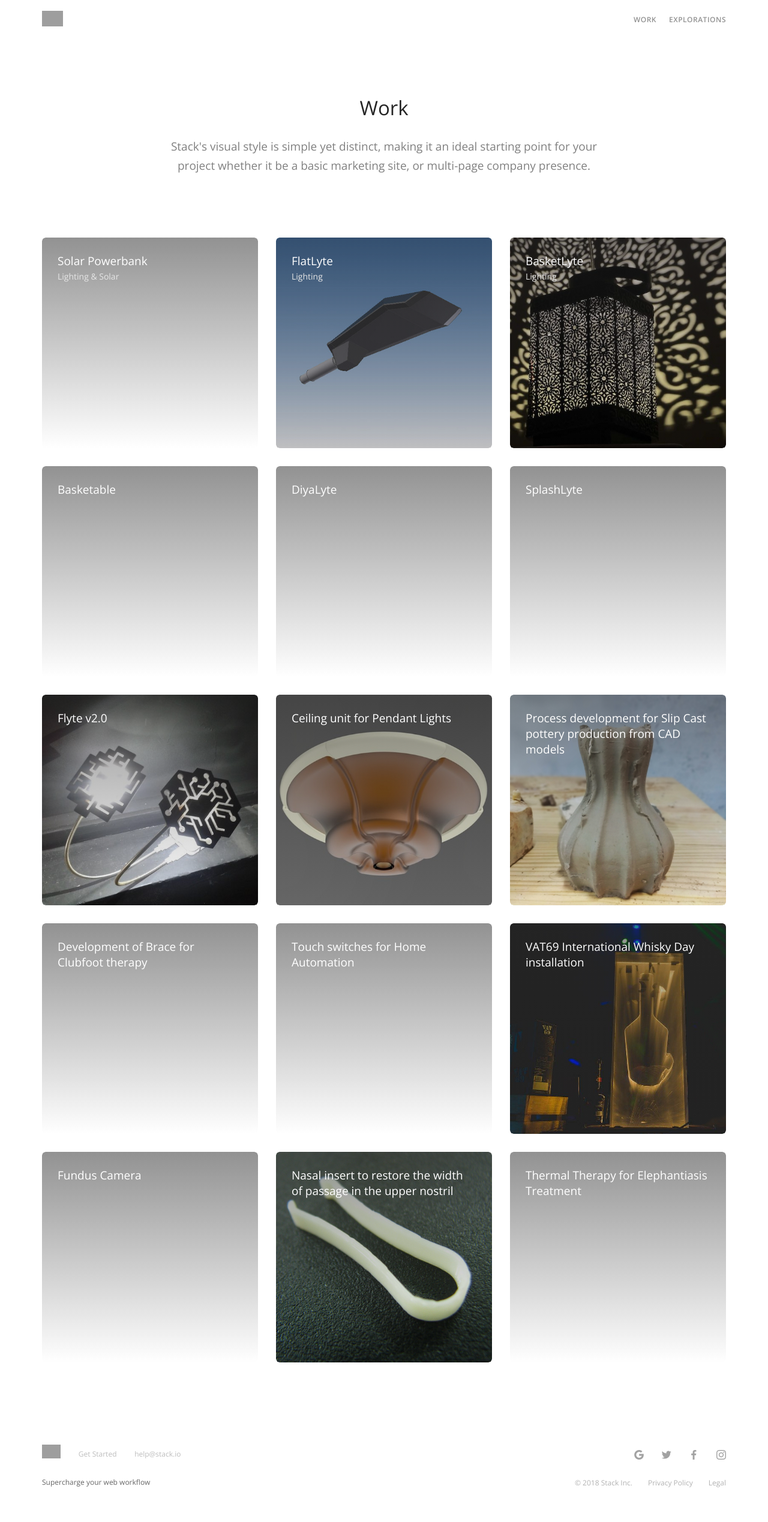
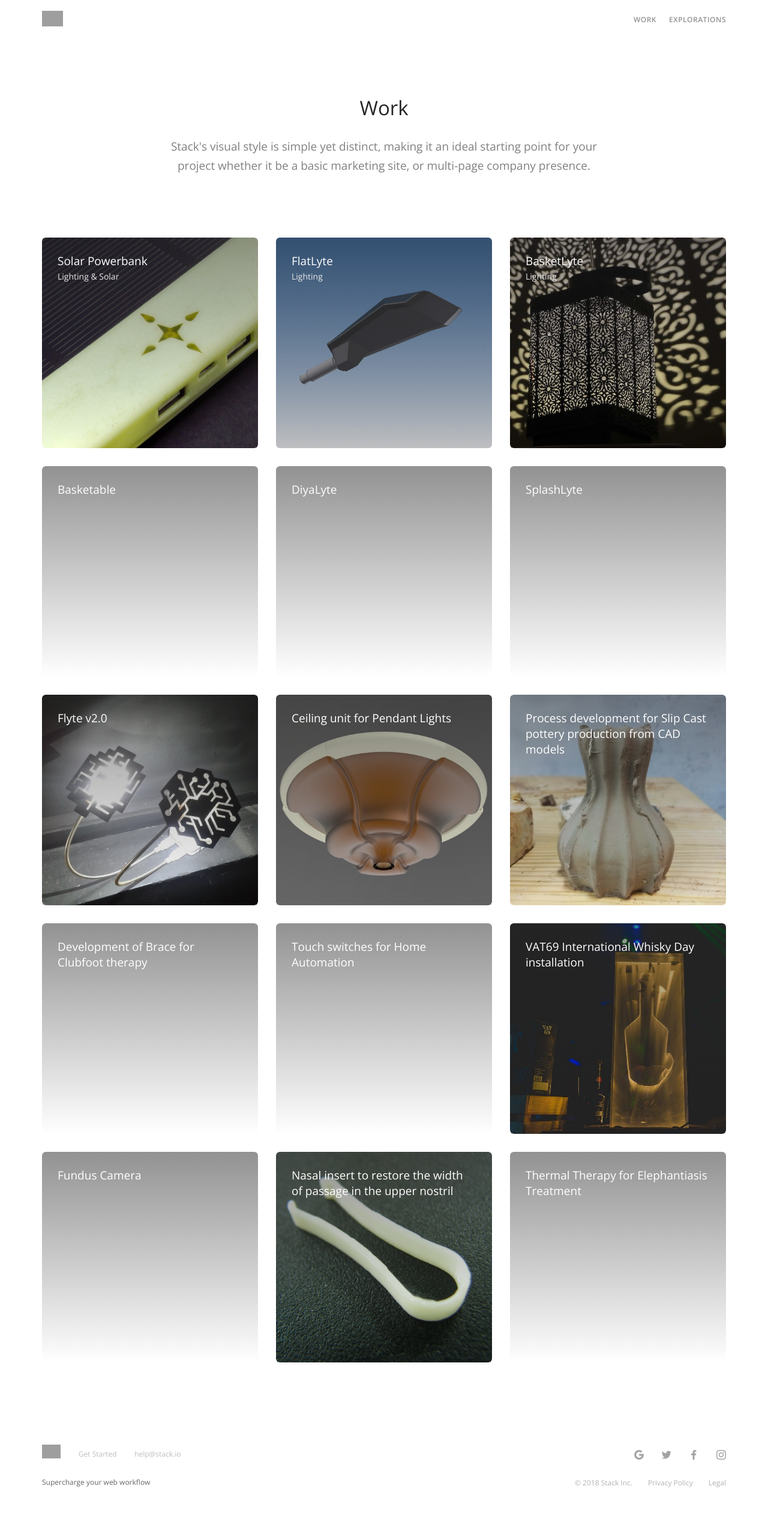
Before and after one commit to jesalmehta/jesalmehta.github.io, a Jekyll site: the page built from index.markdown, in a window 1280 px wide. Shown: the whole page at 60% size. Built offline with Jekyll 4.4.1, drawn with Linux system fonts in a browser that asks for light colours; nearby versions of some CDN libraries; some web fonts are replaced; grey boxes are pictures that could not be loaded.

Commit message:
Updated Solar Powerbank

```diff
--- a/_work/solar-powerbank.markdown
+++ b/_work/solar-powerbank.markdown
@@ -8,17 +8,20 @@ tags:
 - injection molding
 - 2k molding
 - USB
+square featured image: "/uploads/2018_0706_041441.jpg"
 client: Renata Lighting
+year: 2013
 brief text: A solar-charging battery pack, with 10000 mAh Lithium polymer battery,
   USB charging, and 2 W solar cell.
 services:
 - Concept
 - Research
 -
-year: 2013
 'Brief :': A powerbank for Renata Lighting's existing and future lamps
 ---
 
 ![solyte final v3.276-28867e.jpg](/uploads/solyte%20final%20v3.276-28867e.jpg)
 
 ![solyte final v3.276_2.jpg](/uploads/solyte%20final%20v3.276_2.jpg)
+
+![2018_0706_041544.jpg](/uploads/2018_0706_041544.jpg)
```
